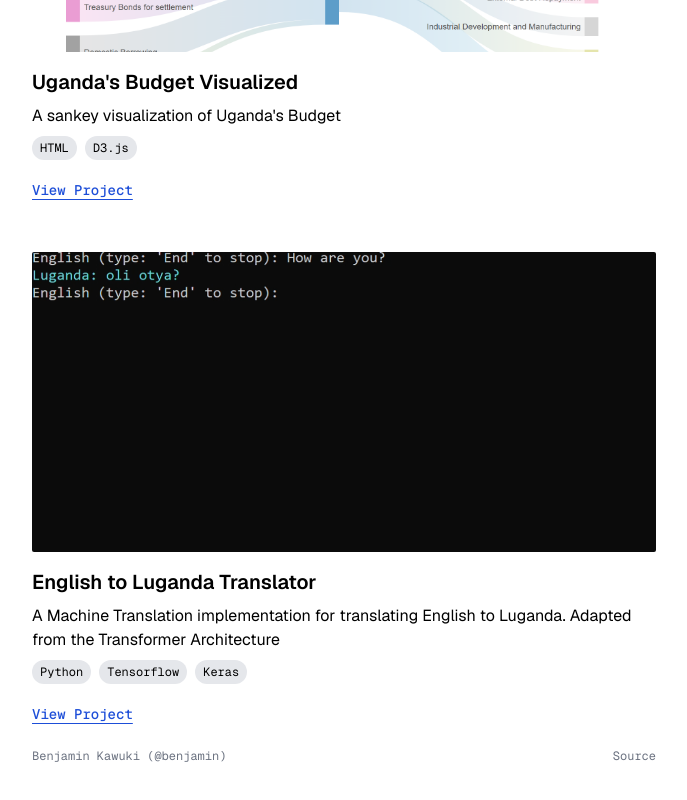
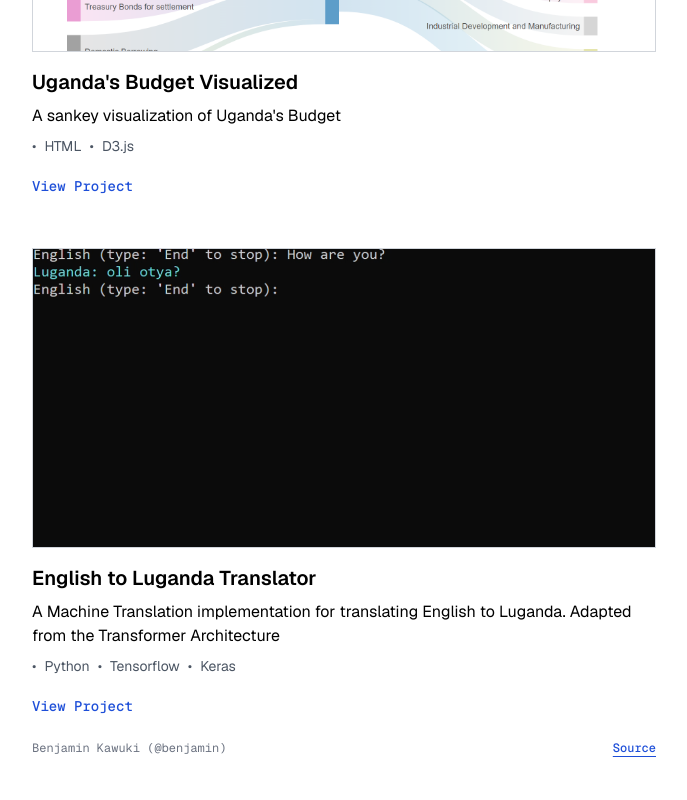
Before and after one commit to ChiefExecutiv/Benjamin.com, a Next.js app: page /Projects in a window 1280 px wide. Shown: the part 416-1216 px from the top of the page, without its empty margins (296-983 px from the left). Built offline with nearby package versions, Linux system fonts and the light colour scheme.

Commit message:
Minor adjustments

```diff
--- a/app/Projects/page.tsx
+++ b/app/Projects/page.tsx
@@ -35,7 +35,7 @@ export default function ProjectsPage() {
               alt={`${project.title} preview`}
               width={500}
               height={500}
-              className="w-full aspect-video object-cover max-h-[300px] rounded-sm"
+              className="w-full aspect-video object-cover max-h-[300px] border border-gray-300"
             />
 
             <div className="space-y-2">
@@ -43,14 +43,18 @@ export default function ProjectsPage() {
               <p className="text-muted-foreground">{project.description}</p>
               <div className="flex flex-wrap gap-2">
                 {project.technologies.map((tech, techIndex) => (
-                  <span key={techIndex} className={`${GeistMono.className} text-xs px-2 py-1 bg-secondary bg-gray-200 text-secondary-foreground rounded-full`}>
-                    {tech}
-                  </span>
+                  <span
+                  key={techIndex}
+                  className="text-sm text-gray-600 flex items-center"
+                >
+                  <span className="mr-2">•</span>
+                  {tech}
+                </span>
                 ))}
               </div>
             </div>
             <div className="flex justify-start space-x-4 mt-auto ">
-              <Link href={project.githubLink} target="_blank" rel="noopener noreferrer" className={`${GeistMono.className} text-blue-700 text-sm font-medium underline decoration-blue-700 underline-offset-4 inline-flex items-center text-primary hover:underline mt-1 transition-colors duration-300`}>
+              <Link href={project.githubLink} target="_blank" rel="noopener noreferrer" className={`${GeistMono.className} text-blue-700 text-sm font-medium  inline-flex items-center text-primary hover:underline mt-1 transition-colors duration-300`}>
                 View Project
               </Link>
             </div>
--- a/app/footer.tsx
+++ b/app/footer.tsx
@@ -11,7 +11,7 @@ export function Footer() {
         )
       </div>
       <div>
-        <a target="_blank" href="https://github.com/ChiefExecutiv">
+        <a target="_blank" href="https://github.com/ChiefExecutiv" className="inline-flex flex-col gap-1 text-blue-700 underline decoration-blue-700 decoration-1 underline-offset-4 font-medium">
           Source
         </a>
       </div>
--- a/app/header.tsx
+++ b/app/header.tsx
@@ -18,7 +18,7 @@ export function Header() {
             About
           </Link>
 
-          /
+          <span className="text-black-default">/</span>
 
           <Link
             href="/Projects"
--- a/app/logo.tsx
+++ b/app/logo.tsx
@@ -11,7 +11,7 @@ export function Logo() {
       ) : (
         <Link
           href="/"
-          className="hover:bg-gray-200 dark:hover:bg-[#313131] active:bg-gray-300 dark:active:bg-[#242424] p-2 rounded-sm -ml-2 transition-[background-color]"
+          className="text-black-default hover:bg-gray-200 dark:hover:bg-[#313131] active:bg-gray-300 dark:active:bg-[#242424] p-2 rounded-sm -ml-2 transition-[background-color]"
         >
           BENJAMIN
         </Link>
--- a/app/posts/[postId]/page.tsx
+++ b/app/posts/[postId]/page.tsx
@@ -35,8 +35,8 @@ export default async function Post({ params }: { params: { postId: string } }) {
 
     return (
         <main className="prose prose-xl prose-slate dark:prose-invert max-auto">
-            <h1 className="text-2xl font-bold mt-1 mb-1 dark:text-gray-100">{title}</h1>
-            <p className={`${GeistMono.className} text-xs mt-0`}>
+            <h1 className="text-2xl font-bold mt-1 mb-1 text-black-default dark:text-gray-100">{title}</h1>
+            <p className={`${GeistMono.className} text-xs mt-0 text-black-default`}>
                 {pubDate}
             </p>
             <article className={styles.article} dangerouslySetInnerHTML={{ __html: contentHtml }} />
```
